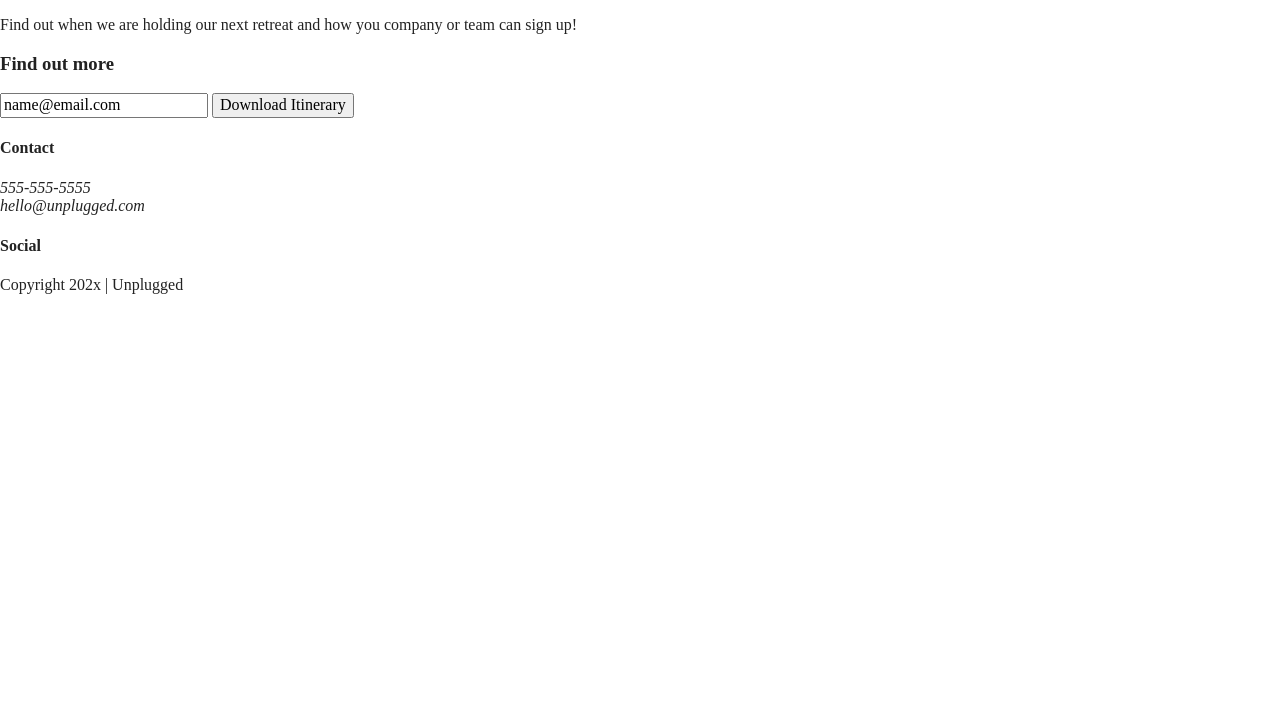
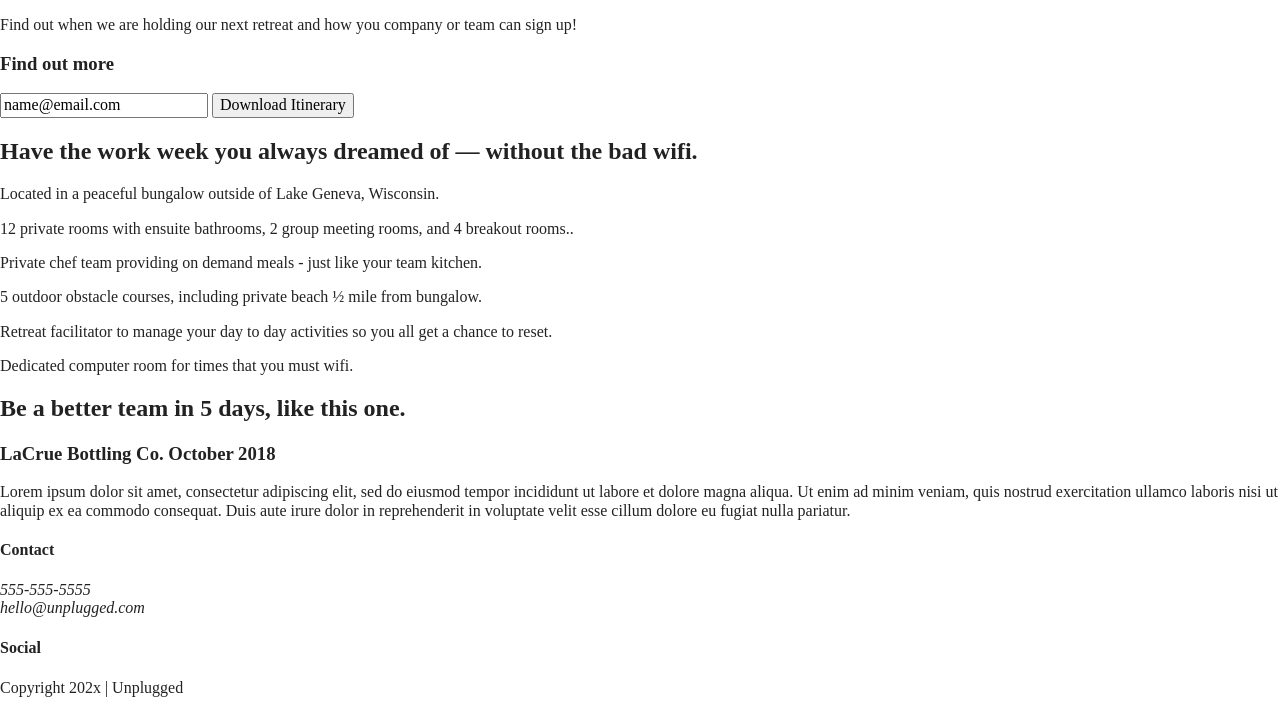
Before and after one commit to MeganMcLaughlin87/unplugged-site, a website built with Parcel: page index.html in a window 1280 px wide. Shown: the part 175-888 px from the top of the page. Before the commit the page ends 800 px from the top, so only its background shows below. Built offline with nearby package versions, Linux system fonts and the light colour scheme.

Commit message:
Added section for features and icons. Added reviews section. Finished adding headings and paragraphs.

```diff
--- a/index.html
+++ b/index.html
@@ -58,6 +58,62 @@
       </div>
     </div>
   </aside>
+  <section class="features">
+    <div class="content-wrapper">
+      <h2>Have the work week you always dreamed of — without the bad wifi.</h2>
+      <div class="features-times">
+        <article>
+          <p class="fontawesome-icons"></p>
+          <p class="features-item-description">Located in a peaceful bungalow outside of Lake Geneva, Wisconsin.
+          </p>
+        </article>
+        <article>
+          <p class="fontawesome-icons"></p>
+          <p class="features-item-description">12 private rooms with ensuite bathrooms, 2 group meeting rooms, and 4
+            breakout rooms..
+          </p>
+        </article>
+        <article>
+          <p class="fontawesome-icons"></p>
+          <p class="features-item-description">Private chef team providing on demand meals - just like your team
+            kitchen.
+          </p>
+        </article>
+        <article>
+          <p class="fontawesome-icons"></p>
+          <p class="features-item-description">5 outdoor obstacle courses, including private beach ½ mile from bungalow.
+          </p>
+        </article>
+        <article>
+          <p class="fontawesome-icons"></p>
+          <p class="features-item-description"> Retreat facilitator to manage your day to day activities so you all get
+            a chance to reset.
+          </p>
+        </article>
+        <article>
+          <p class="fontawesome-icons"></p>
+          <p class="features-item-description">Dedicated computer room for times that you must wifi.
+          </p>
+        </article>
+      </div>
+    </div>
+  </section>
+  <section class="reviews">
+    <div class="content-wrapper">
+      <h2>Be a better team in 5 days, like this one.
+      </h2>
+      <article>
+        <h3>LaCrue Bottling Co.
+          October 2018
+        </h3>
+        <p>Lorem ipsum dolor sit amet, consectetur adipiscing elit, sed do eiusmod tempor incididunt ut labore et dolore
+          magna aliqua. Ut enim ad minim veniam, quis nostrud exercitation ullamco laboris nisi ut aliquip ex ea commodo
+          consequat. Duis aute irure dolor in reprehenderit in voluptate velit esse cillum dolore eu fugiat nulla pariatur.
+        </p>
+      </article>
+    </div>
+  </section>
+
 
 </main>
 
```
